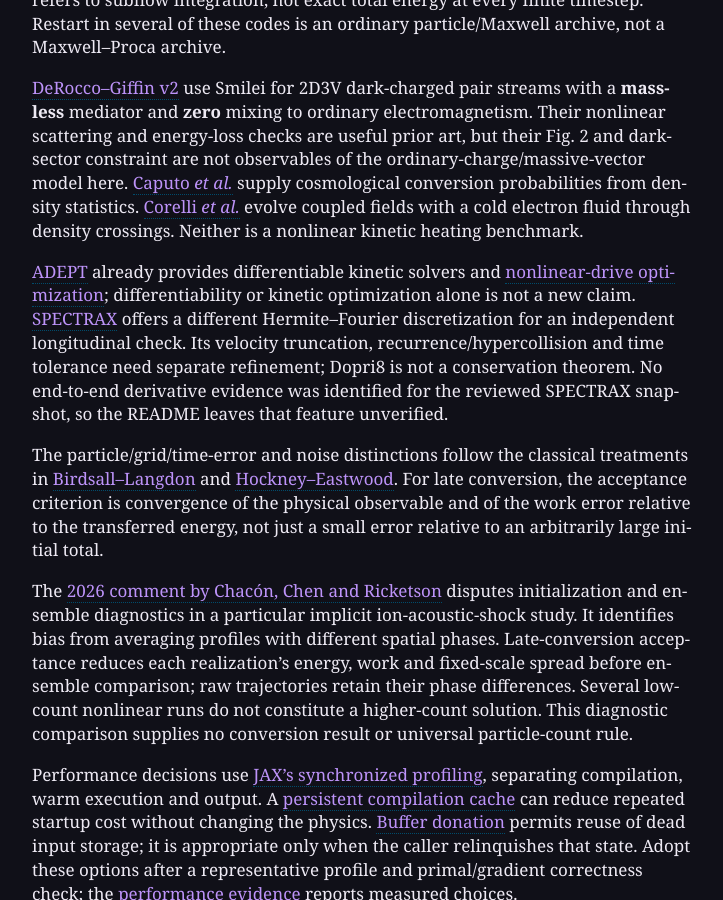
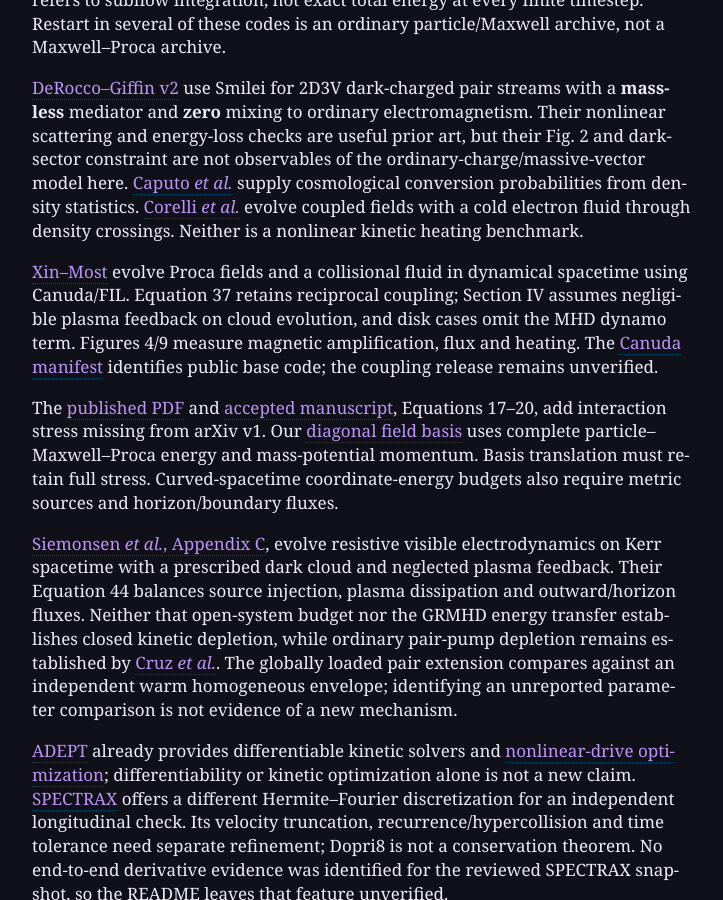
Before and after one commit to uwplasma/Dark-JAX-in-Cell, a Sphinx documentation site: the page built from docs/validation.md, in a window 1280 px wide and 900 px high, scrolled down 11020 px. Shown: the whole window, without its empty margins (388-1111 px from the left). Built offline with Sphinx 7.4.7, drawn with Linux system fonts in a browser that asks for light colours.

Commit message:
Compare dark GRMHD and resistive cloud models with kinetic conversion

```diff
--- a/docs/validation.md
+++ b/docs/validation.md
@@ -125,6 +125,12 @@
 
 [DeRocco–Giffin v2](https://arxiv.org/html/2411.11958v2) use Smilei for 2D3V dark-charged pair streams with a **massless** mediator and **zero** mixing to ordinary electromagnetism. Their nonlinear scattering and energy-loss checks are useful prior art, but their Fig. 2 and dark-sector constraint are not observables of the ordinary-charge/massive-vector model here. [Caputo *et al.*](https://github.com/smsharma/dark-photons-perturbations) supply cosmological conversion probabilities from density statistics. [Corelli *et al.*](https://arxiv.org/abs/2410.16357) evolve coupled fields with a cold electron fluid through density crossings. Neither is a nonlinear kinetic heating benchmark.
 
+[Xin–Most](https://doi.org/10.1103/PhysRevD.111.063050) evolve Proca fields and a collisional fluid in dynamical spacetime using Canuda/FIL. Equation 37 retains reciprocal coupling; Section IV assumes negligible plasma feedback on cloud evolution, and disk cases omit the MHD dynamo term. Figures 4/9 measure magnetic amplification, flux and heating. The [Canuda manifest](https://zenodo.org/records/5520862/files/Proca_thorns.th?download=1) identifies public base code; the coupling release remains unverified.
+
+The [published PDF](https://authors.library.caltech.edu/api/records/n0ryx-70n85/files/PhysRevD.111.063050.pdf/content) and [accepted manuscript](https://link.aps.org/accepted/10.1103/PhysRevD.111.063050), Equations 17–20, add interaction stress missing from arXiv v1. Our [diagonal field basis](physics.md#canonical-fields-and-si-units) uses complete particle–Maxwell–Proca energy and mass-potential momentum. Basis translation must retain full stress. Curved-spacetime coordinate-energy budgets also require metric sources and horizon/boundary fluxes.
+
+[Siemonsen *et al.*, Appendix C](https://arxiv.org/html/2212.09772v2#A3), evolve resistive visible electrodynamics on Kerr spacetime with a prescribed dark cloud and neglected plasma feedback. Their Equation 44 balances source injection, plasma dissipation and outward/horizon fluxes. Neither that open-system budget nor the GRMHD energy transfer establishes closed kinetic depletion, while ordinary pair-pump depletion remains established by [Cruz *et al.*](https://arxiv.org/pdf/2104.04490v1). The globally loaded pair extension compares against an independent warm homogeneous envelope; identifying an unreported parameter comparison is not evidence of a new mechanism.
+
 [ADEPT](https://github.com/ergodicio/adept) already provides differentiable kinetic solvers and [nonlinear-drive optimization](https://doi.org/10.1017/S0022377822000939); differentiability or kinetic optimization alone is not a new claim. [SPECTRAX](https://github.com/uwplasma/SPECTRAX) offers a different Hermite–Fourier discretization for an independent longitudinal check. Its velocity truncation, recurrence/hypercollision and time tolerance need separate refinement; Dopri8 is not a conservation theorem. No end-to-end derivative evidence was identified for the reviewed SPECTRAX snapshot, so the README leaves that feature unverified.
 
 The particle/grid/time-error and noise distinctions follow the classical treatments in [Birdsall–Langdon](https://www.routledge.com/Plasma-Physics-via-Computer-Simulation/Birdsall-Langdon/p/book/9780750310253) and [Hockney–Eastwood](https://www.routledge.com/Computer-Simulation-Using-Particles/Hockney-Eastwood/p/book/9780367806934). For late conversion, the acceptance criterion is convergence of the physical observable and of the work error relative to the transferred energy, not just a small error relative to an arbitrarily large initial total.
```
Also changed, not shown: README.md (+5 -1 lines).
